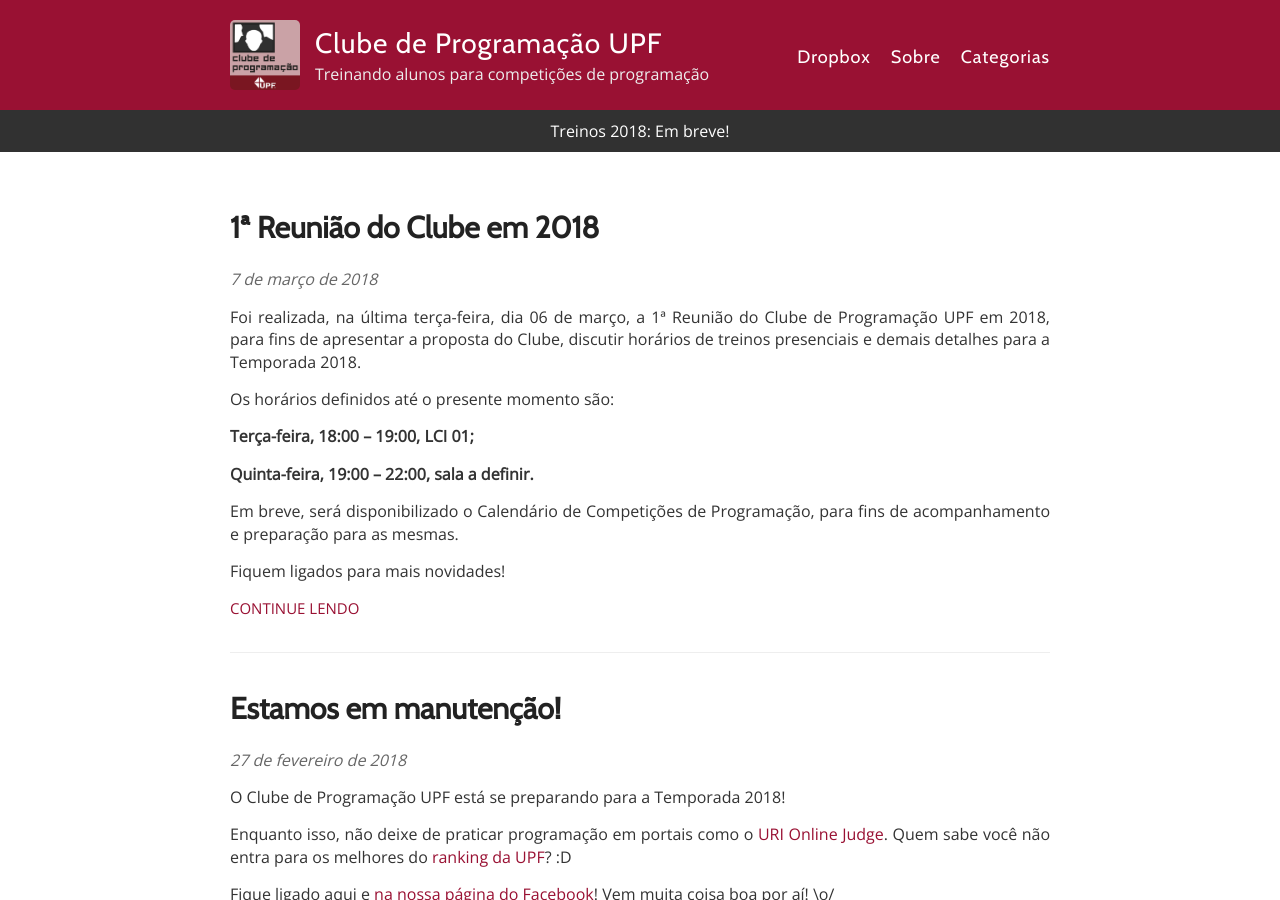
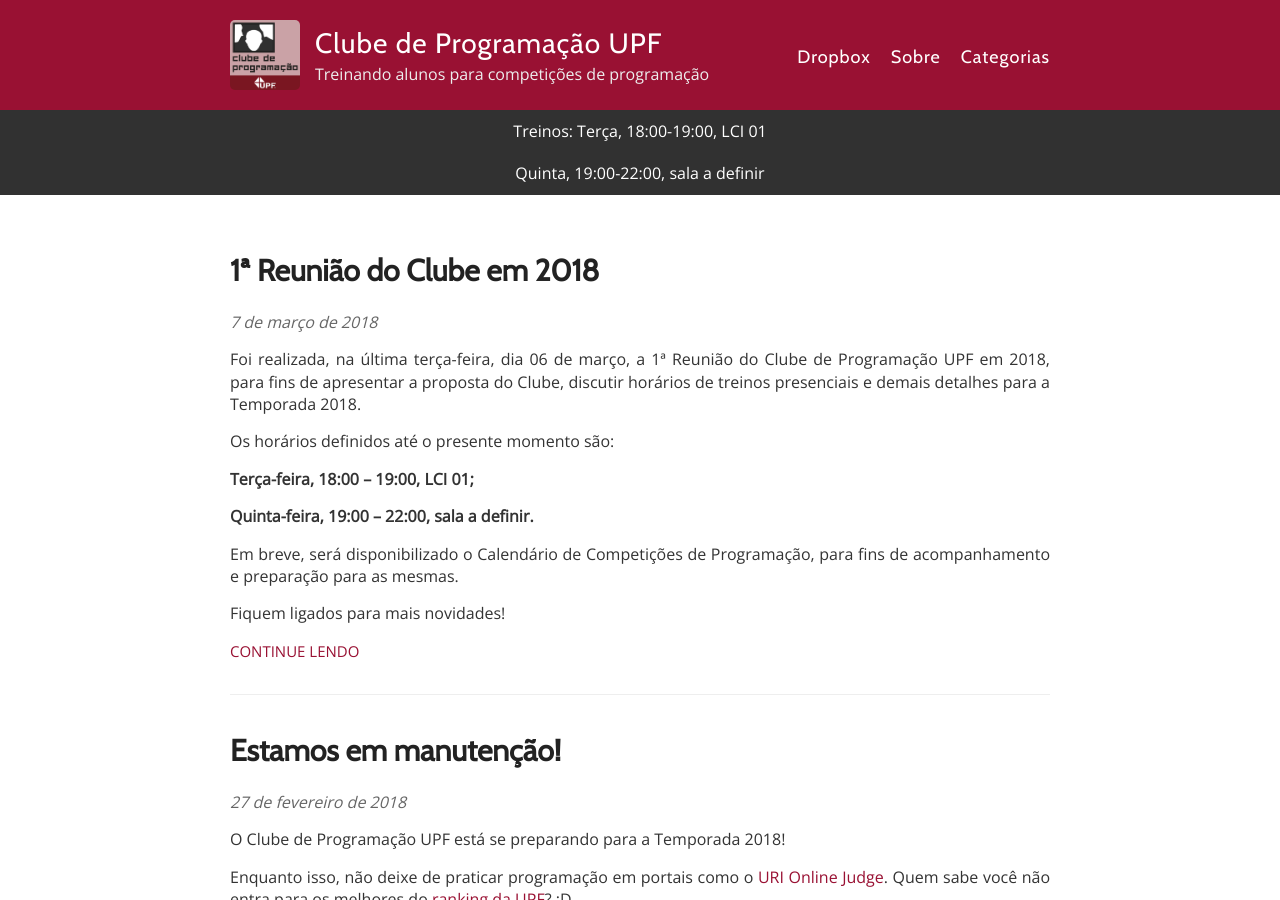
Before and after one commit to maratonaupf/maratonaupf.github.io, a Jekyll site: the page built from index.html, in a window 1280 px wide and 900 px high. Built offline with Jekyll 4.4.1, drawn with Linux system fonts in a browser that asks for light colours; the list of posts is cut into pages by our own code.

Commit message:
Horários do Clube 2018 atualizados

```diff
--- a/_layouts/default.html
+++ b/_layouts/default.html
@@ -43,7 +43,10 @@
       </div>
 
       <div class="nav-info site-navigation">
-        <p style="text-align: center; ">Treinos 2018: Em breve!</p>
+        <p style="text-align: center; ">Treinos: Terça, 18:00-19:00, LCI 01</p>
+      </div>
+      <div class="nav-info site-navigation">
+        <p style="text-align: center; ">Quinta, 19:00-22:00, sala a definir</p>
       </div>
 
     </div>
```
